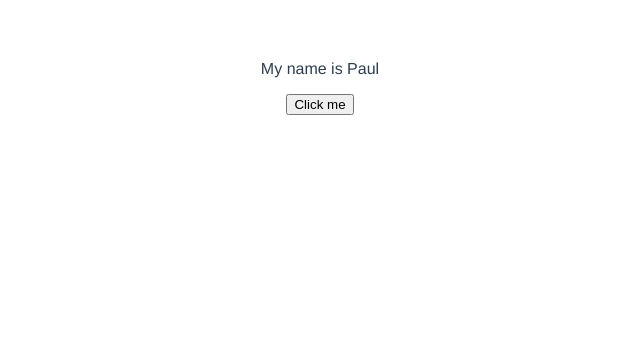
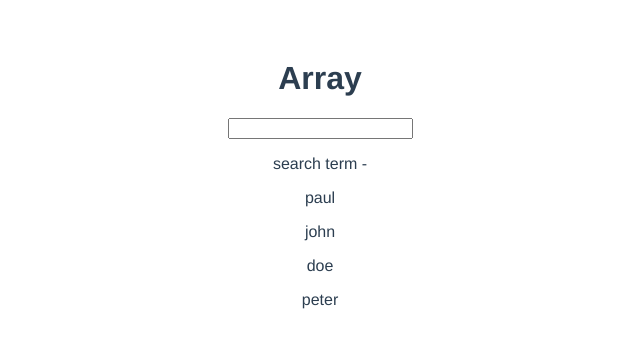
Before and after one commit to PaulPintang/vue-composition-api, a Vue app: page / in a window 1280 px wide. Shown: the top 348 px of the page, without its empty margins (320-960 px from the left). Built offline with nearby package versions, Linux system fonts and the light colour scheme.

Commit message:
using computed: search name

```diff
--- a/src/components/HelloWorld.vue
+++ b/src/components/HelloWorld.vue
@@ -1,21 +1,30 @@
 <template>
   <div class="hello">
-    <p ref="p">My name is {{ name }}</p>
-    <button @click="click">Click me</button>
+    <h1>Array</h1>
+    <input type="text" v-model="search" />
+    <p>search term - {{ search }}</p>
+    <div v-for="name in searchName" :key="name">
+      <p>{{ name }}</p>
+    </div>
+    <!-- <h1>Filtered Array</h1>
+    <div v-for="name in filteredNames" :key="name">
+      <p>{{ name }}</p>
+    </div> -->
   </div>
 </template>
 
 <script>
-import { ref } from "@vue/reactivity";
+import { ref, computed } from "@vue/reactivity";
 export default {
   name: "HelloWorld",
   setup() {
-    let name = ref("Paul");
-    const p = ref(null);
-    const click = () => {
-      name.value = "dsdasdssss";
-    };
-    return { name, p, click };
+    const names = ref(["paul", "john", "doe", "peter"]);
+
+    const search = ref("");
+    const searchName = computed(() => {
+      return names.value.filter((name) => name.includes(search.value));
+    });
+    return { names, search, searchName };
   },
 };
 </script>
```
